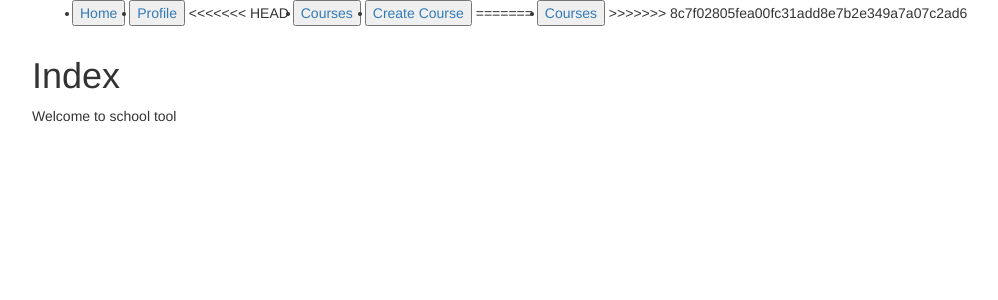
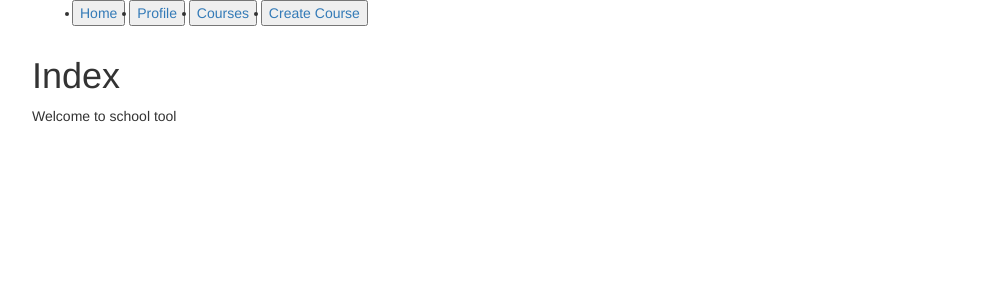
Before and after one commit to WDI-SEA/django-school-tool, a Django app: template schooltool/templates/schooltool/index.html in a window 1280 px wide. Shown: the top 300 px of the page, without its empty margins (38-1036 px from the left). Run offline with Django 3.2, Linux system fonts and the light colour scheme; the template is opened without the code that fills it, so the values that code supplies are empty; some libraries are stand-ins or nearby versions.

Commit message:
Fixed navbar and urls.py

```diff
--- a/schooltool/templates/schooltool/navbar.html
+++ b/schooltool/templates/schooltool/navbar.html
@@ -2,12 +2,7 @@
  <ul>
    <button><li><a href="{% url 'index' %}">Home</a></li></button>
    <button><li><a href="{% url 'profile' %}">Profile </a></li></button>
-<<<<<<< HEAD
-   <button><li><a href="{% url 'index' %}">Courses</a></li></button>
+   <button><li><a href="{% url 'courses' %}">Courses</a></li></button>
    <button><li><a href="{% url 'create_course' %}">Create Course</a></li></button>
-=======
-   <button><li><a href="{% url 'courses' %}">Courses</a></li></button>
->>>>>>> 8c7f02805fea00fc31add8e7b2e349a7a07c2ad6
  </ul>
-
 </nav>
--- a/schooltool/urls.py
+++ b/schooltool/urls.py
@@ -5,7 +5,7 @@ urlpatterns = [
     url(r'^$', views.index, name="index"),
     url(r'^create_course$', views.create_course, name="create_course"),
     url(r'^login$', views.login, name="login"),
-    url(r'^signup$', views.signup, name="signup")
+    url(r'^signup$', views.signup, name="signup"),
     url(r'^profile$', views.profile, name="profile"),
     url(r'^courses$', views.courses, name="courses"),
     url(r'^courses/(?P<course_id>[0-9]+)/edit$', views.edit_course, name="edit_course"),
```
